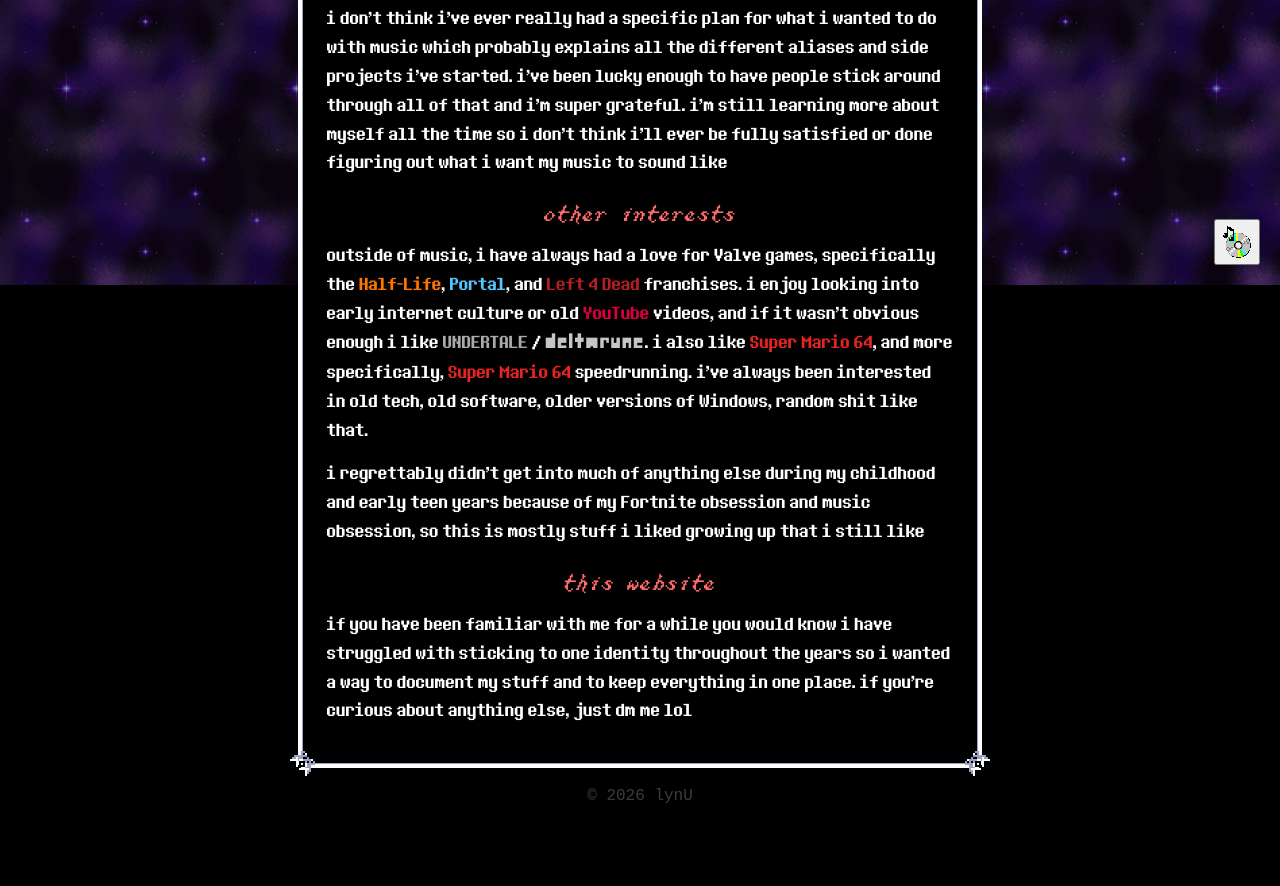
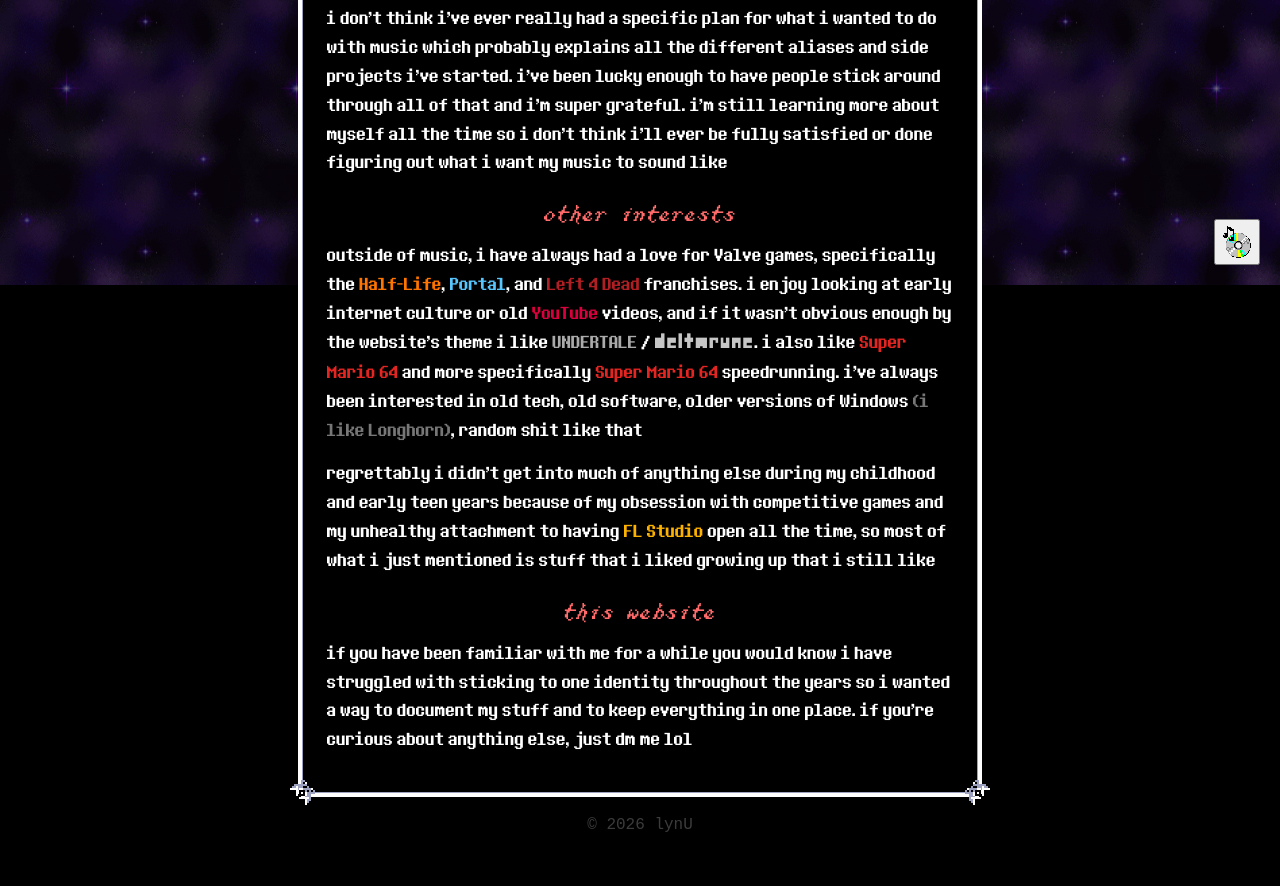
Before and after one commit to valetical/lynyou, a plain HTML site: page about/index.html in a window 1280 px wide. Shown: the part 515-1401 px from the top of the page. Before the commit the page ends 1372 px from the top, so only its background shows below. Drawn offline with Linux system fonts and the light colour scheme; files whose address does not match are found by name.

Commit message:
Add files via upload

```diff
--- a/about/index.html
+++ b/about/index.html
@@ -15,7 +15,7 @@
                 inset: 0;
                 background: url("../images/purplestars.gif");
                 background-repeat: repeat;
-                opacity: 0.7;
+                opacity: 0.5;
                 pointer-events: none;
                 z-index: -1;
             }
@@ -119,6 +119,10 @@
             }
             .sm64 {
                 color: #e52521;
+            }
+
+            .fl {
+                color: #fdb200;
             }
 
             .afflicted {
@@ -243,18 +247,18 @@
             <p>
                 outside of music, i have always had a love for Valve games, specifically the
                 <span class="hl">Half-Life</span>, <span class="portal">Portal</span>, and
-                <span class="l4d">Left 4 Dead</span> franchises. i enjoy looking into early internet culture or old
-                <span class="yt">YouTube</span> videos, and if it wasn't obvious enough i like
+                <span class="l4d">Left 4 Dead</span> franchises. i enjoy looking at early internet culture or old
+                <span class="yt">YouTube</span> videos, and if it wasn't obvious enough by the website's theme i like
                 <a href="https://www.undertale.com">UNDERTALE</a> /
                 <a href="https://www.deltarune.com"><span class="clickthis">deltarune</span></a
-                >. i also like <span class="sm64">Super Mario 64</span>, and more specifically,
+                >. i also like <span class="sm64">Super Mario 64</span> and more specifically
                 <span class="sm64">Super Mario 64</span> speedrunning. i've always been interested in old tech, old
-                software, older versions of Windows, random shit like that.
+                software, older versions of Windows <span class="soft">(i like Longhorn)</span>, random shit like that
             </p>
 
             <p>
-                i regrettably didn't get into much of anything else during my childhood and early teen years because of
-                my Fortnite obsession and music obsession, so this is mostly stuff i liked growing up that i still like
+                regrettably i didn't get into much of anything else during my childhood and early teen years because of
+                my obsession with competitive games and my unhealthy attachment to having <span class="fl">FL Studio</span> open all the time, so most of what i just mentioned is stuff that i liked growing up that i still like
             </p>
 
             <h2>this website</h2>
```
Also changed, not shown: archive/index.html (+1 -1 lines), releases/index.html (+1 -1 lines), scripts/releasesrld.js (line endings or trailing spaces).
